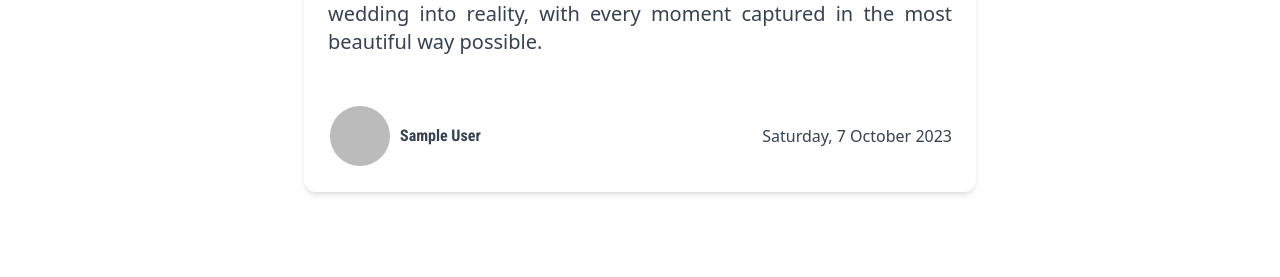
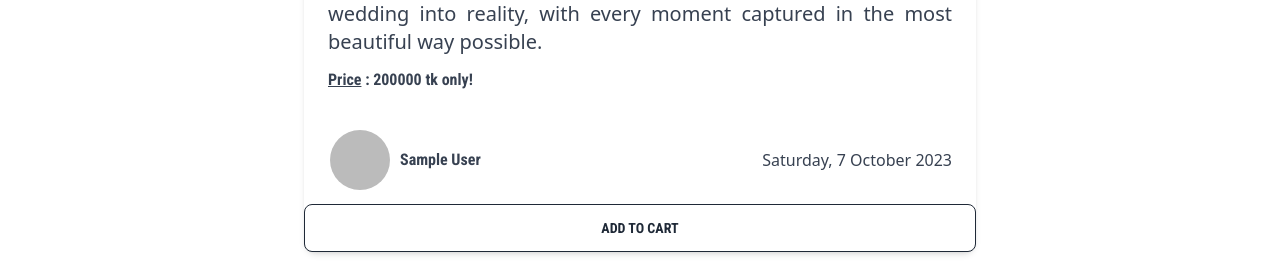
Before and after one commit to Masum-Reza2/Alpha-Event-Manager, a React (Vite) app: page /details/1 in a window 1280 px wide. Shown: the part 635-912 px from the top of the page. Before the commit the page ends 855 px from the top, so only its background shows below. Built offline with nearby package versions, Linux system fonts and the light colour scheme; no server answers; sample sign-in values are in the browser's storage.

Commit message:
added hover effect in cards

```diff
--- a/src/Components/DetailsService/DetailsService.jsx
+++ b/src/Components/DetailsService/DetailsService.jsx
@@ -34,8 +34,9 @@ const DetailsService = () => {
                     <p className="mt-3 block font-sans text-justify md:text-xl font-normal leading-relaxed text-gray-700 antialiased">
                         {description}
                     </p>
+                    <p className="mt-3 font-semibold"><span className="underline">Price</span> : {price} tk only!</p>
                 </div>
-                <div className="flex items-center justify-between p-6">
+                <div className="flex items-center justify-between px-6 py-3">
                     <div className="flex items-center -space-x-3">
                         <img
                             alt="natali craig"
@@ -49,6 +50,7 @@ const DetailsService = () => {
                         {moment().format("dddd, D MMMM YYYY")}
                     </p>
                 </div>
+                <button className="py-3 btn btn-outline">Add to cart</button>
             </div>
         </div>
     )
--- a/src/Components/ServiceCard/ServiceCard.jsx
+++ b/src/Components/ServiceCard/ServiceCard.jsx
@@ -5,7 +5,7 @@ const ServiceCard = ({ service }) => {
     const { id, name, image_author, price, description } = service;
 
     return (
-        <div className="card flex flex-col h-full w-full  bg-base-100 shadow-xl">
+        <div className="card flex flex-col h-full w-full  bg-base-100 shadow-xl transition-all duration-500 cursor-pointer hover:-translate-y-2 hover:bg-red-100 hover:shadow-pink-50">
             <figure><img className='h-full md:h-[50vh] w-full' src={image_author} alt={`image of ${name}`} /></figure>
             <div className="card-body">
                 <h2 className="card-title">{name}</h2>
```
